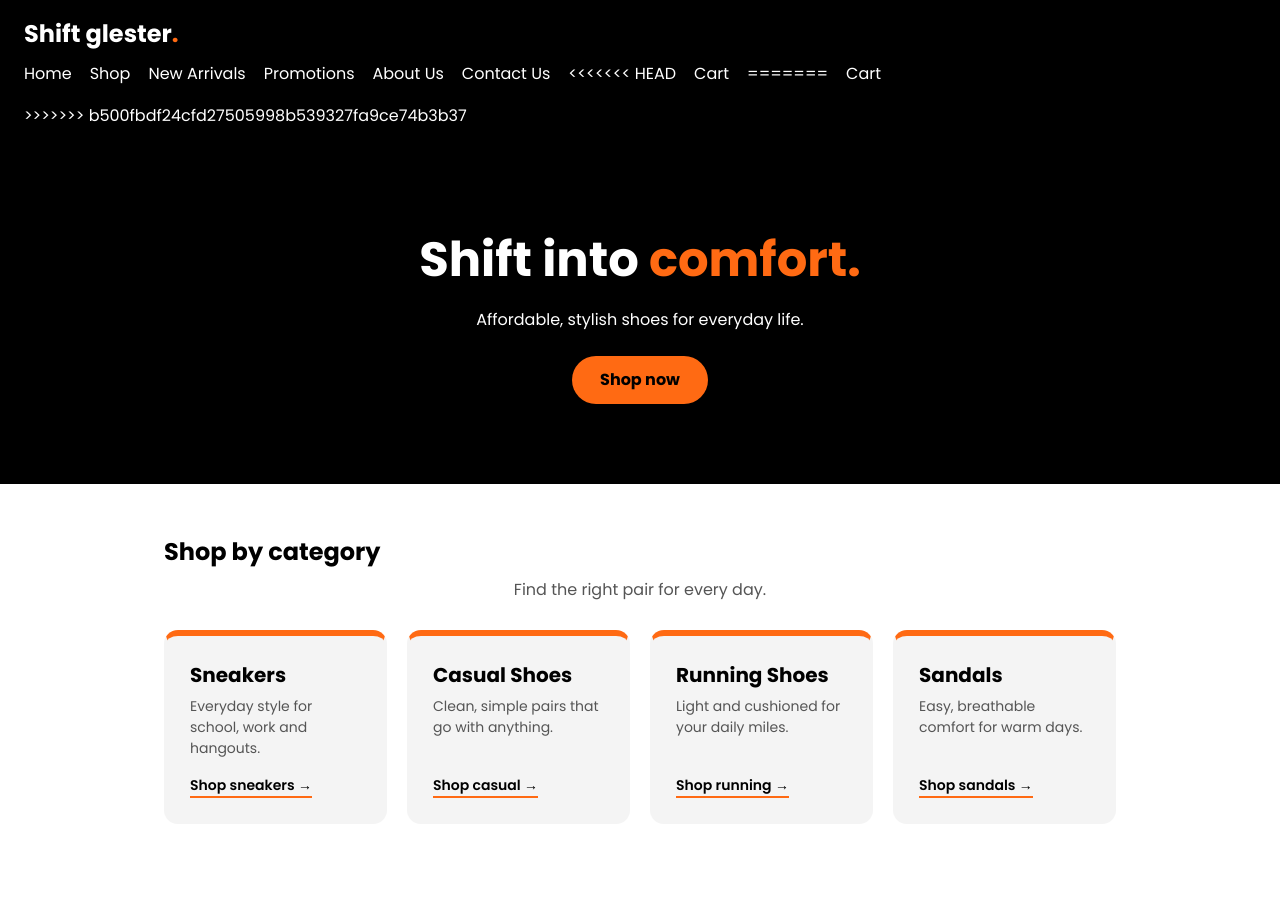
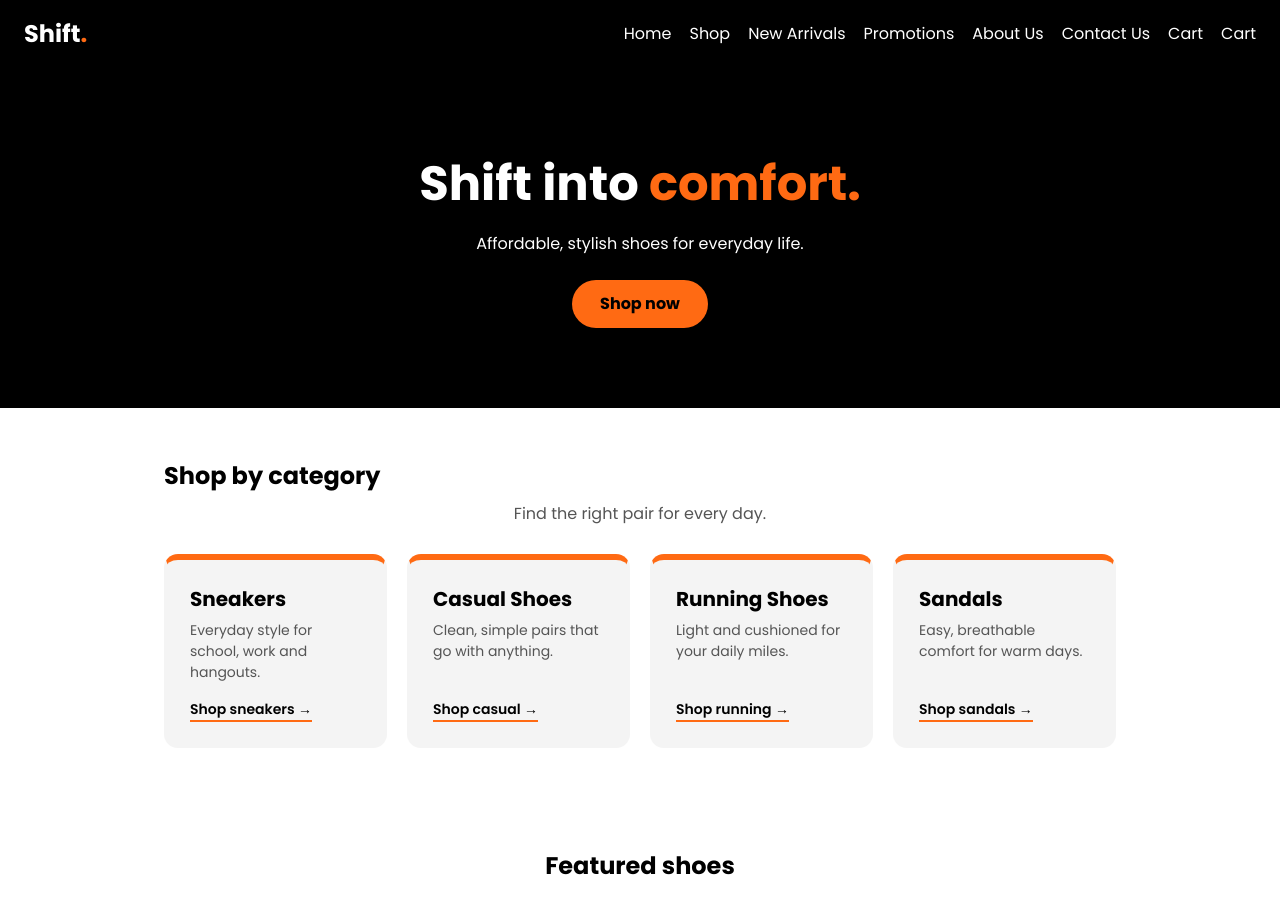
Before and after one commit to psimbo23-ops/Simbo-online-website, a plain HTML site: page index.html in a window 1280 px wide. Shown: the top 903 px of the page. Drawn offline with Linux system fonts and the light colour scheme.

Commit message:
index.html

```diff
--- a/index.html
+++ b/index.html
@@ -12,7 +12,7 @@
 <body>
 
   <header>
-    <a href="index.html" class="logo">Shift  glester<span>.</span></a>
+    <a href="index.html" class="logo">Shift<span>.</span></a>
     <nav>
       <a href="index.html">Home</a>
       <a href="shop.html">Shop</a>
@@ -20,11 +20,8 @@
       <a href="promotions.html">Promotions</a>
       <a href="about.html">About Us</a>
       <a href="contact.html">Contact Us</a>
-<<<<<<< HEAD
       <a href="cart.html"> Cart</a>
-=======
       <a href="cart.html">Cart</a>
->>>>>>> b500fbdf24cfd27505998b539327fa9ce74b3b37
     </nav>
   </header>
 
```
